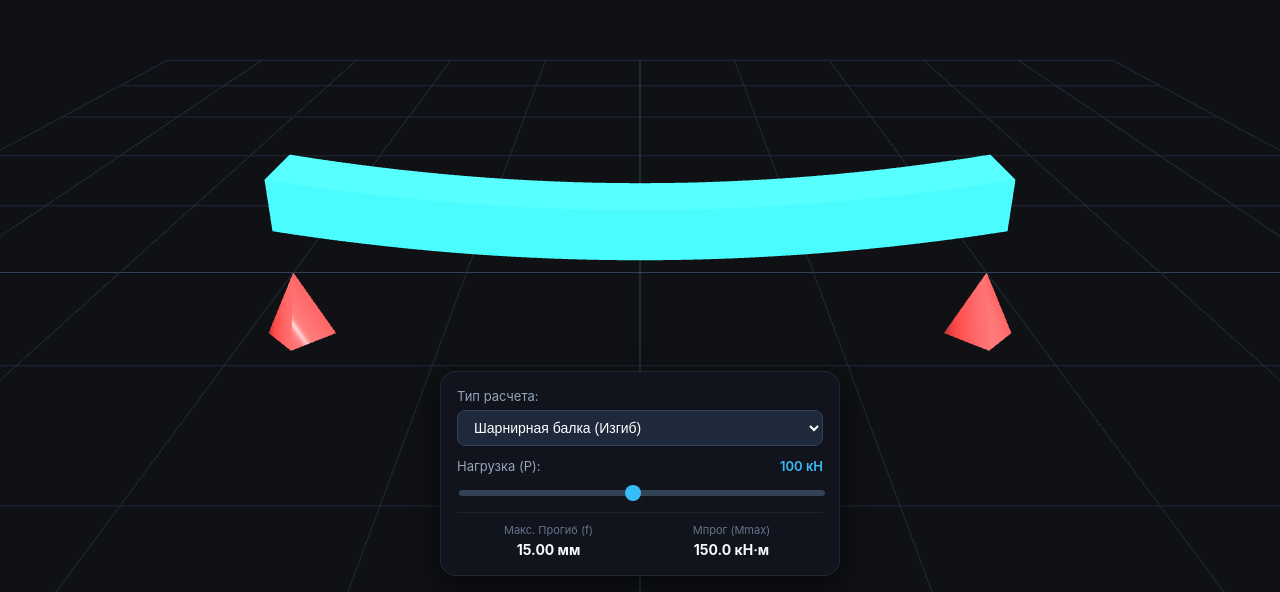
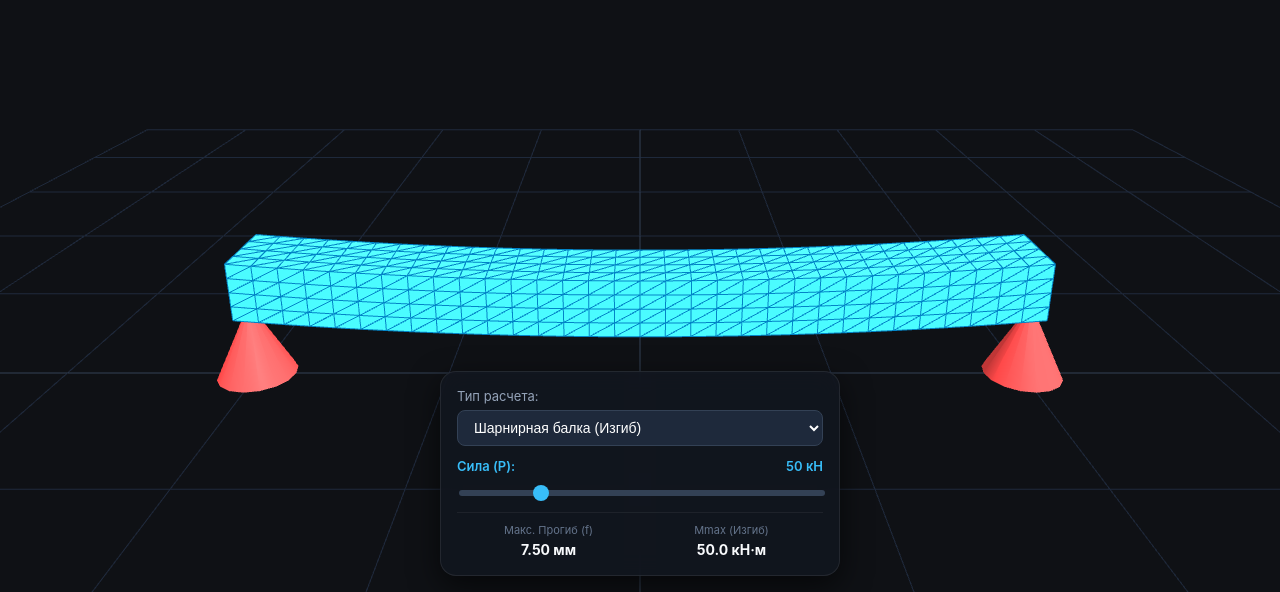
Before and after one commit to zhenyalip1982-beep/sopromat-webapp, a plain HTML site: page index.html in a window 1280 px wide. Shown: the part 208-800 px from the top of the page. Drawn offline with nearby package versions, Linux system fonts and the light colour scheme; animation ran at ten frames a second.

Commit message:
Update full package: exact geometry, physics formulas and wireframe grids for beam and shaft

```diff
--- a/app.js
+++ b/app.js
@@ -3,7 +3,7 @@ const scene = new THREE.Scene();
 scene.background = new THREE.Color(0x0f1115);
 
 const camera = new THREE.PerspectiveCamera(45, window.innerWidth / window.innerHeight, 0.1, 1000);
-camera.position.set(0, 2, 5);
+camera.position.set(0, 1.5, 4.5);
 
 const renderer = new THREE.WebGLRenderer({ antialias: true });
 renderer.setSize(window.innerWidth, window.innerHeight);
@@ -22,7 +22,7 @@ dirLight.position.set(5, 10, 7);
 scene.add(dirLight);
 
 const grid = new THREE.GridHelper(10, 10, 0x334155, 0x1e293b);
-grid.position.y = -0.5;
+grid.position.y = -1.0;
 scene.add(grid);
 
 let currentMesh;
@@ -30,66 +30,80 @@ let currentType = 'beam';
 
 // Опоры для балки
 const beamSupports = new THREE.Group();
-const coneGeo = new THREE.ConeGeometry(0.2, 0.4, 4);
+const coneGeo = new THREE.ConeGeometry(0.2, 0.4, 16);
 const coneMat = new THREE.MeshStandardMaterial({ color: 0xef4444, roughness: 0.3 });
 const leftSup = new THREE.Mesh(coneGeo, coneMat);
-leftSup.position.set(-2, -0.7, 0);
+leftSup.position.set(-2, -0.8, 0);
 const rightSup = new THREE.Mesh(coneGeo, coneMat);
-rightSup.position.set(2, -0.7, 0);
+rightSup.position.set(2, -0.8, 0);
 beamSupports.add(leftSup, rightSup);
 scene.add(beamSupports);
 
 // Опоры для вала
 const shaftSupports = new THREE.Group();
-const boxGeo = new THREE.BoxGeometry(0.4, 0.6, 0.6);
+const boxGeo = new THREE.BoxGeometry(0.3, 0.6, 0.6);
 const boxMat = new THREE.MeshStandardMaterial({ color: 0x64748b, roughness: 0.4 });
 const leftBox = new THREE.Mesh(boxGeo, boxMat);
-leftBox.position.set(-2.1, -0.5, 0);
+leftBox.position.set(-2.15, -0.7, 0);
 const rightBox = new THREE.Mesh(boxGeo, boxMat);
-rightBox.position.set(2.1, -0.5, 0);
+rightBox.position.set(2.15, -0.7, 0);
 shaftSupports.add(leftBox, rightBox);
 scene.add(shaftSupports);
 
-function updateGeometry(type, load) {
+function updateGeometry(type, P) {
     if (currentMesh) scene.remove(currentMesh);
+
+    const group = new THREE.Group();
 
     if (type === 'beam') {
         beamSupports.visible = true;
         shaftSupports.visible = false;
 
-        const geometry = new THREE.BoxGeometry(4, 0.3, 0.4, 32, 1, 1);
-        const material = new THREE.MeshStandardMaterial({ color: 0x38bdf8, roughness: 0.3 });
-        currentMesh = new THREE.Mesh(geometry, material);
-        currentMesh.position.set(0, 0, 0);
+        const L = 4.0;
+        const geometry = new THREE.BoxGeometry(L, 0.3, 0.4, 32, 4, 4);
 
         const pos = geometry.attributes.position;
-        const deflection = (load / 200) * 0.35;
+        const maxDeflection = (P / 200) * 0.35;
+
         for (let i = 0; i < pos.count; i++) {
             let x = pos.getX(i);
             let y = pos.getY(i);
-            let factor = 1 - Math.pow(x / 2, 2);
-            y -= deflection * factor;
-            pos.setY(i, y);
+            let normX = x / (L / 2);
+            let deflectionAtX = maxDeflection * (1 - normX * normX);
+            pos.setY(i, y - deflectionAtX);
         }
         pos.needsUpdate = true;
+
+        const material = new THREE.MeshStandardMaterial({
+            color: 0x38bdf8,
+            roughness: 0.3,
+            polygonOffset: true,
+            polygonOffsetUnits: 1,
+            polygonOffsetFactor: 1
+        });
+        const mesh = new THREE.Mesh(geometry, material);
+
+        const wireframeMat = new THREE.MeshBasicMaterial({ color: 0x0284c7, wireframe: true });
+        const wireframe = new THREE.Mesh(geometry, wireframeMat);
+
+        group.add(mesh, wireframe);
+        group.position.set(0, -0.45, 0);
     } else {
         beamSupports.visible = false;
         shaftSupports.visible = true;
 
-        const geometry = new THREE.CylinderGeometry(0.22, 0.22, 4, 32, 16);
+        const geometry = new THREE.CylinderGeometry(0.22, 0.22, 4, 32, 24);
         geometry.rotateZ(Math.PI / 2);
-        const material = new THREE.MeshStandardMaterial({ color: 0xf97316, metalness: 0.4, roughness: 0.3 });
-        currentMesh = new THREE.Mesh(geometry, material);
-        currentMesh.position.set(0, 0, 0);
 
         const pos = geometry.attributes.position;
-        const twistAngle = (load / 200) * 0.8;
+        const maxTwist = (P / 200) * 1.5;
+
         for (let i = 0; i < pos.count; i++) {
             let x = pos.getX(i);
             let y = pos.getY(i);
             let z = pos.getZ(i);
 
-            let angle = (x / 2) * twistAngle;
+            let angle = ((x + 2) / 4) * maxTwist;
             let cos = Math.cos(angle);
             let sin = Math.sin(angle);
 
@@ -100,30 +114,58 @@ function updateGeometry(type, load) {
             pos.setZ(i, newZ);
         }
         pos.needsUpdate = true;
+
+        const material = new THREE.MeshStandardMaterial({
+            color: 0xf97316,
+            metalness: 0.4,
+            roughness: 0.3,
+            polygonOffset: true,
+            polygonOffsetUnits: 1,
+            polygonOffsetFactor: 1
+        });
+        const mesh = new THREE.Mesh(geometry, material);
+
+        const wireframeMat = new THREE.MeshBasicMaterial({ color: 0xc2410c, wireframe: true });
+        const wireframe = new THREE.Mesh(geometry, wireframeMat);
+
+        group.add(mesh, wireframe);
+        group.position.set(0, -0.7, 0);
     }
 
+    currentMesh = group;
     scene.add(currentMesh);
 }
 
 const loadRange = document.getElementById('load-range');
 const loadValue = document.getElementById('load-value');
-const defVal = document.getElementById('deflection-val');
-const momVal = document.getElementById('moment-val');
-const labelParam = document.getElementById('label-param');
+const loadLabel = document.getElementById('load-label');
+const stat1Title = document.getElementById('stat1-title');
+const stat1Val = document.getElementById('stat1-val');
+const stat2Title = document.getElementById('stat2-title');
+const stat2Val = document.getElementById('stat2-val');
 const objectSelect = document.getElementById('object-select');
 
 function updateValues() {
     const val = parseFloat(loadRange.value);
-    loadValue.textContent = val + (currentType === 'beam' ? ' кН' : ' Н·м');
 
     if (currentType === 'beam') {
-        labelParam.textContent = "Мпрог (Mmax)";
-        defVal.textContent = (val * 0.15).toFixed(2) + " мм";
-        momVal.textContent = (val * 1.5).toFixed(1) + " кН·м";
+        loadLabel.textContent = "Сила (P):";
+        loadValue.textContent = val + " кН";
+
+        stat1Title.textContent = "Макс. Прогиб (f)";
+        stat1Val.textContent = (val * 0.15).toFixed(2) + " мм";
+
+        stat2Title.textContent = "Мmax (Изгиб)";
+        stat2Val.textContent = (val * 1.0).toFixed(1) + " кН·м";
     } else {
-        labelParam.textContent = "Угол (phi)";
-        defVal.textContent = (val * 0.05).toFixed(2) + " рад";
-        momVal.textContent = (val * 1.2).toFixed(1) + " МПа";
+        loadLabel.textContent = "Момент (T):";
+        loadValue.textContent = val + " кН·м";
+
+        stat1Title.textContent = "Угол закручивания";
+        stat1Val.textContent = (val * 0.0035).toFixed(4) + " рад";
+
+        stat2Title.textContent = "Напряжение (max)";
+        stat2Val.textContent = (val * 4.5).toFixed(1) + " МПа";
     }
 
     updateGeometry(currentType, val);
@@ -132,6 +174,13 @@ function updateValues() {
 loadRange.addEventListener('input', updateValues);
 objectSelect.addEventListener('change', (e) => {
     currentType = e.target.value;
+    if (currentType === 'beam') {
+        loadRange.max = 200;
+        loadRange.value = 50;
+    } else {
+        loadRange.max = 100;
+        loadRange.value = 30;
+    }
     updateValues();
 });
 
--- a/index.html
+++ b/index.html
@@ -18,7 +18,7 @@
         #canvas-container { width: 100%; height: 100%; position: absolute; top: 0; left: 0; z-index: 1; }
         .ui-container {
             position: absolute; bottom: 16px; left: 50%; transform: translateX(-50%);
-            width: 92%; max-width: 400px; background: rgba(18, 22, 31, 0.85);
+            width: 92%; max-width: 400px; background: rgba(18, 22, 31, 0.88);
             backdrop-filter: blur(12px); -webkit-backdrop-filter: blur(12px);
             border-radius: 16px; padding: 16px; z-index: 10;
             box-shadow: 0 10px 30px rgba(0,0,0,0.6); border: 1px solid rgba(255,255,255,0.08);
@@ -55,17 +55,17 @@
             </select>
         </div>
         <div class="control-group">
-            <label>Нагрузка (P): <span id="load-value">100 кН</span></label>
-            <input type="range" id="load-range" min="10" max="200" value="100">
+            <label><span id="load-label">Сила (P):</span> <span id="load-value">50 кН</span></label>
+            <input type="range" id="load-range" min="10" max="200" step="10" value="50">
         </div>
         <div class="stats">
             <div class="stat-item">
-                <span>Макс. Прогиб (f)</span>
-                <strong id="deflection-val">15.00 мм</strong>
+                <span id="stat1-title">Макс. Прогиб (f)</span>
+                <strong id="stat1-val">0.00 мм</strong>
             </div>
             <div class="stat-item">
-                <span id="label-param">Мпрог (Mmax)</span>
-                <strong id="moment-val">150.0 кН·м</strong>
+                <span id="stat2-title">Мmax</span>
+                <strong id="stat2-val">0.0 кН·м</strong>
             </div>
         </div>
     </div>
```
